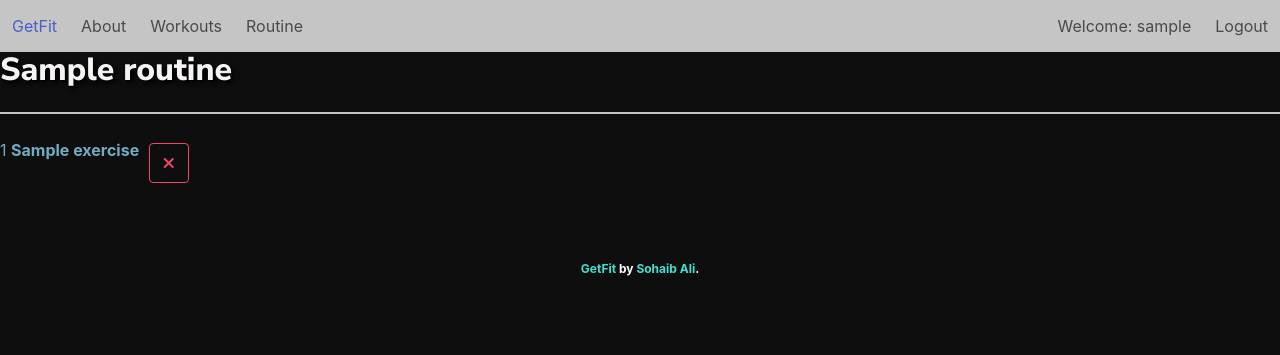
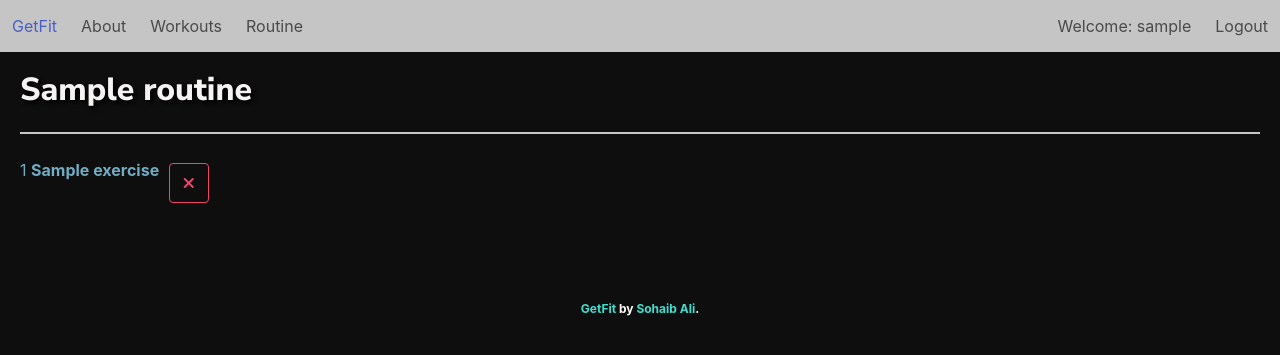
Before and after one commit to saybeeali/Get-Fit, a Django app: page /routines/ in a window 1280 px wide. Shown: the top 355 px of the page. Run offline with Django 4.2, Linux system fonts and the light colour scheme; a user stored in the database is signed in; tables that the repository leaves empty hold one stand-in row (values such as "Sample post"); some libraries are stand-ins or nearby versions.

Commit message:
sttyling routine page

```diff
--- a/main_app/static/styles/main.css
+++ b/main_app/static/styles/main.css
@@ -259,6 +259,9 @@ p.subtitle {
 .button{
     margin: 5px;
 }
+.routine {
+    padding:20px;
+}
 
 /* Human body figure */
 .choose{
```
